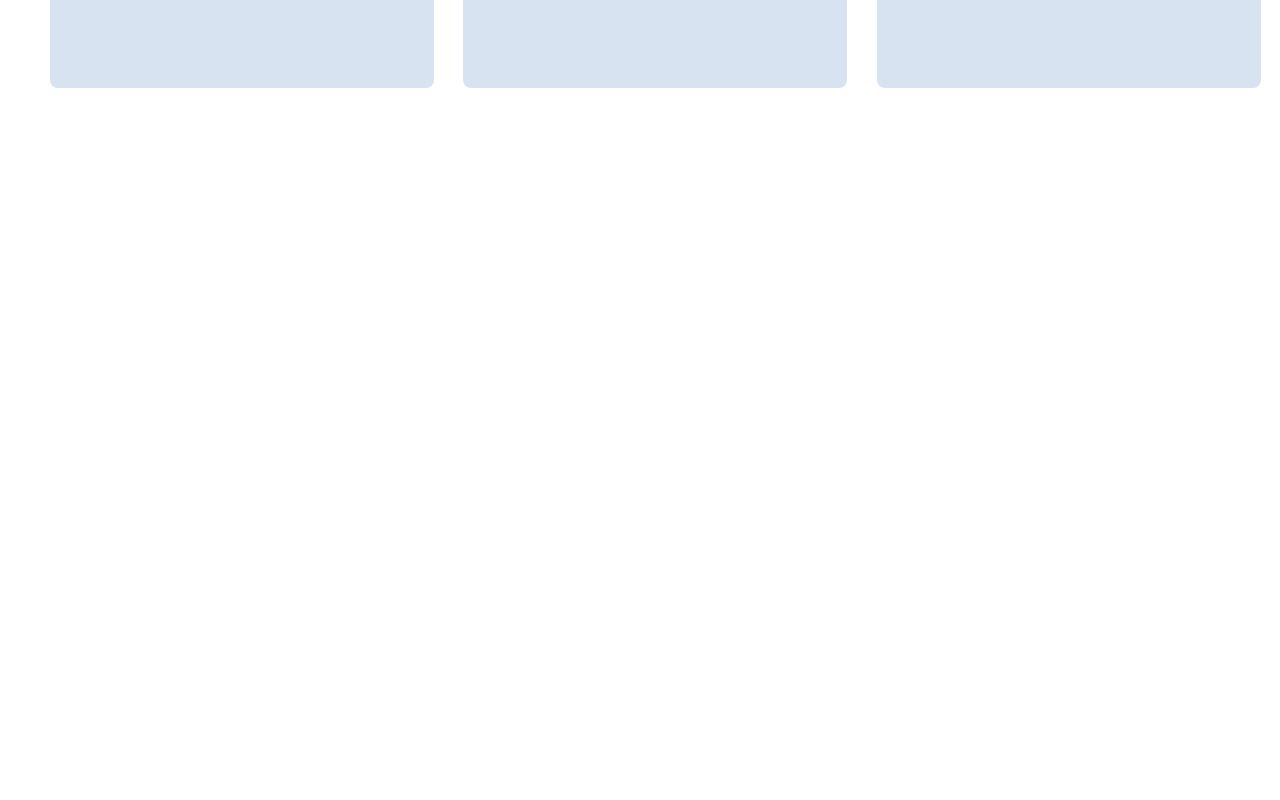
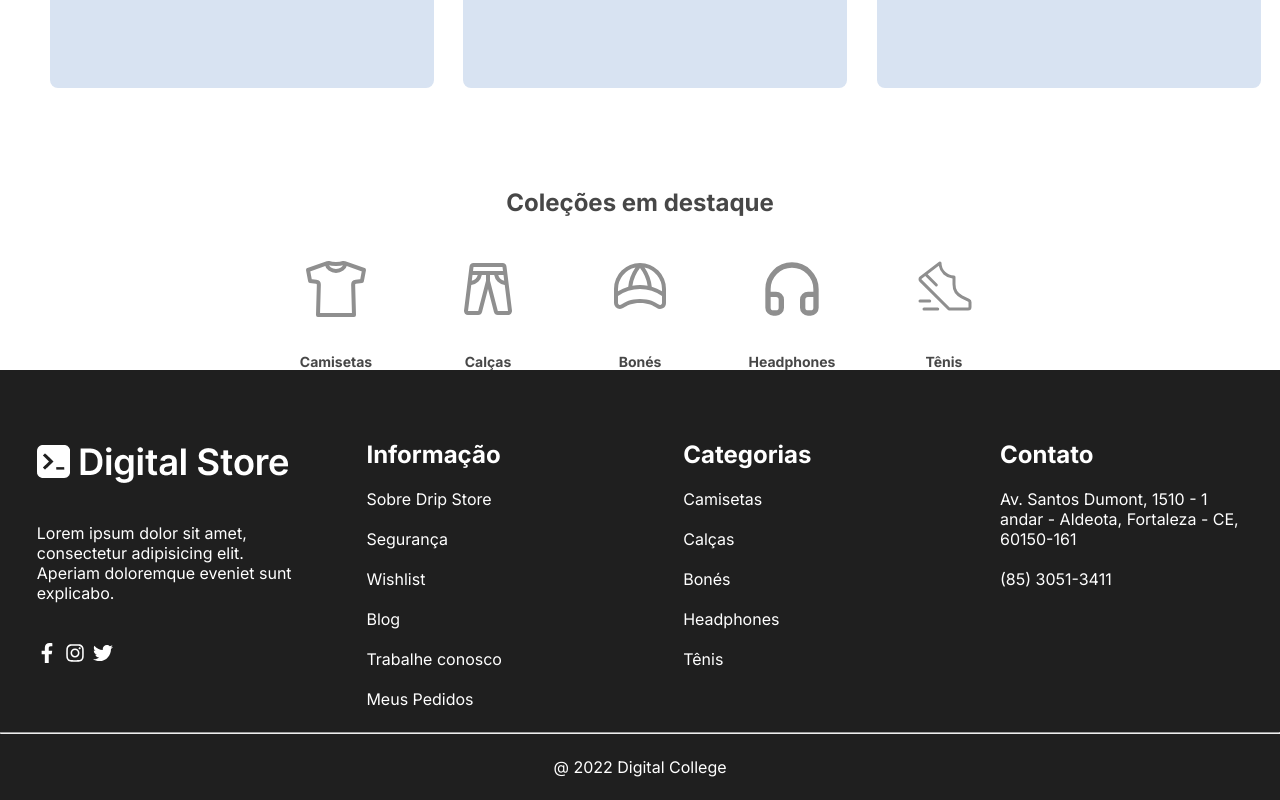
Before and after one commit to Eileo05/ecommerce, a React (Vite) app: page / in a window 1280 px wide. Shown: the part 1045-1845 px from the top of the page. Before the commit the page ends 1233 px from the top, so only its background shows below. Built offline with nearby package versions, Linux system fonts and the light colour scheme.

Commit message:
atualizacao18/07

```diff
--- a/src/footer/footer.css
+++ b/src/footer/footer.css
@@ -8,13 +8,21 @@
 }
 
 #container_footer{
-    height: 50vh;
+    display: flex;
+    flex-direction: column;
+    background-color: #1F1F1F;
+    color: #FFFFFF;
+    font-family: "Inter", sans-serif;
+    font-weight: 400;
+}
+
+#footer{
+
     display: grid;
     justify-content: space-around;
     grid-template-columns: auto auto auto auto;
-    color: #FFFFFF;
-    background-color: #1F1F1F;
-    font-family: "Inter", sans-serif;
+    margin-bottom: 23px;
+
 }
 
 #componet-footer1{
@@ -24,7 +32,6 @@
 
 #componet-footer1 p{
    font-size: 16px;
-   font-weight: 400px;
    width: 20vw;
    margin-top: 35px;
 
@@ -42,14 +49,19 @@
 
 .componet_footer2{
     margin-top: 70px;
-
-
+    width: 19vw;
     display: flex;
     flex-direction: column;
     cursor: pointer;
-    gap:10px
+    gap:20px
 }
 
 .componet_footer2 a:hover{
    color:#C92071;
 }
+
+.final{
+    text-align: center;
+    width: 100%;
+    margin:23px 0 23px 0 ;
+}
--- a/src/footer/index.jsx
+++ b/src/footer/index.jsx
@@ -8,8 +8,10 @@ function Footer() {
 
 
   return (
-    <>
+
       <div id="container_footer">
+
+        <div id="footer">
           <div id="componet-footer1">
             <img src={Image} alt="logo_footer" />
 
@@ -17,7 +19,7 @@ function Footer() {
             <div >
               <FaFacebookF className="icons" />
               <FaInstagram className="icons" />
-            <FaTwitter className="icons"/>
+              <FaTwitter className="icons" />
 
             </div>
 
@@ -49,10 +51,19 @@ function Footer() {
             <p>(85) 3051-3411</p>
           </div>
 
+        </div>
+
+        <hr></hr>
+
+
+        <div className="final">
+
+          <span>@ 2022 Digital College</span>
+        </div>
 
       </div>
 
-    </>
+
   )
 }
 
--- a/src/header/index.css
+++ b/src/header/index.css
@@ -29,10 +29,8 @@
    border: none;
    background-color:#F8F8F8;
    color: #666666;
-}
-
-#componet1 input::placeholder{
-padding-left: 10px;
+   outline: 0;
+   padding: 10px;
 }
 
 #componet1 a{
--- a/src/home/index.css
+++ b/src/home/index.css
@@ -1,11 +1,11 @@
 @import url('https://fonts.googleapis.com/css2?family=Inter:wght@100..900&display=swap');
 
-* {
+#container-home {
     padding: 0;
     margin: 0;
     box-sizing: border-box;
-    font-family: "Inter", sans-serif;
-    ;
+    font-family: "Inter", sans-serif ;
+    font-weight: 700;
 
 }
 
@@ -26,7 +26,6 @@
 
 .text-carrosel1 span {
     font-size: 16px;
-    font-weight: 700;
     color: #F6AA1C;
 }
 
@@ -98,7 +97,6 @@
     width: 153px;
     height: 48px;
     color: #C92071;
-    font-weight: 700;
     font-size: 16px;
     border-radius: 8px;
     border: none;
@@ -117,13 +115,11 @@
     background-color: #E7FF86;
     color: #474747;
     font-size: 14px;
-    font-weight: 700;
 }
 
 .text-card span{
     color: #1F1F1F;
     font-size: 32px;
-    font-weight: 700;
     width: 182px;
 }
 
@@ -134,3 +130,61 @@
     margin-right: 50px;
 
 }
+
+#componet3-home{
+    display: flex;
+    flex-direction: column;
+    justify-content: center;
+    align-items: center;
+}
+
+#componet3-home h2{
+    font-size: 24px;
+    color: #474747;
+    margin-bottom: 20px;
+}
+
+.tipo-colecao{
+    display: flex;
+    gap: 48px;
+}
+
+.tipo-colecao span{
+    margin-top: 12px;
+    font-size: 14px;
+    color: #474747;
+}
+
+.colecao{
+    display: flex;
+    flex-direction: column;
+    justify-content: center;
+    align-items: center;
+}
+
+.icon-colecao{
+    width: 64px;
+    height: 64px;
+    color:#8F8F8F;
+}
+
+.icon-colecao:hover{
+    color: #C92071;
+}
+
+.borda{
+    display: flex;
+    align-items: center;
+    justify-content: center;
+    width: 104px;
+    height: 104px;
+    border-radius: 100%;
+    background-color:#FFFFFF
+    ;
+}
+
+.borda:hover{
+    /* filter: drop-shadow(0px  0px 18px rgba(0, 0, 0, 0.05) ); */
+    filter: drop-shadow(0px 0px 12px   rgb(217, 216, 216) );
+
+}
--- a/src/home/index.jsx
+++ b/src/home/index.jsx
@@ -6,6 +6,12 @@ import Image from "../assets/Group 53660.png";
 import imgCard1 from "../assets/card1.png";
 import imgCard2 from "../assets/card2.png";
 import imgCard3 from "../assets/card3.png";
+import { IoShirtOutline } from "react-icons/io5";
+import { PiBaseballCap, PiSneakerMoveLight, PiPants } from "react-icons/pi";
+import { LuHeadphones } from "react-icons/lu";
+
+
+
 
 
 
@@ -87,9 +93,54 @@ function Home() {
                     </div>
                 </section>
 
+                <section id="componet3-home">
+                    <h2>Coleções em destaque</h2>
+
+                    <div className="tipo-colecao">
+                        <div className="colecao">
+                            <div className="borda">
+                                <IoShirtOutline className="icon-colecao" />
+                            </div>
+                            <span>Camisetas</span>
+                        </div>
+
+                        <div className="colecao">
+                            <div className="borda">
+                                <PiPants className="icon-colecao" />
+                            </div>
+                            <span>Calças</span>
+                        </div>
+
+                        <div className="colecao">
+                            <div className="borda">
+                                <PiBaseballCap className="icon-colecao" />
+
+                            </div>
+                            <span>Bonés</span>
+                        </div>
+
+                        <div className="colecao">
+                            <div className="borda">
+                                <LuHeadphones className="icon-colecao" />
+                            </div>
+                            <span>Headphones</span>
+                        </div>
+
+                        <div className="colecao">
+
+                            <div className="borda" >
+                                <PiSneakerMoveLight className="icon-colecao" />
+                            </div>
+                            <span>Tênis</span>
+                        </div>
+
+                    </div>
+
+                </section>
+
             </div>
 
-            {/* <Footer /> */}
+            <Footer />
 
 
         </>
```
Lines whose indentation alone changed are shown as unchanged.
